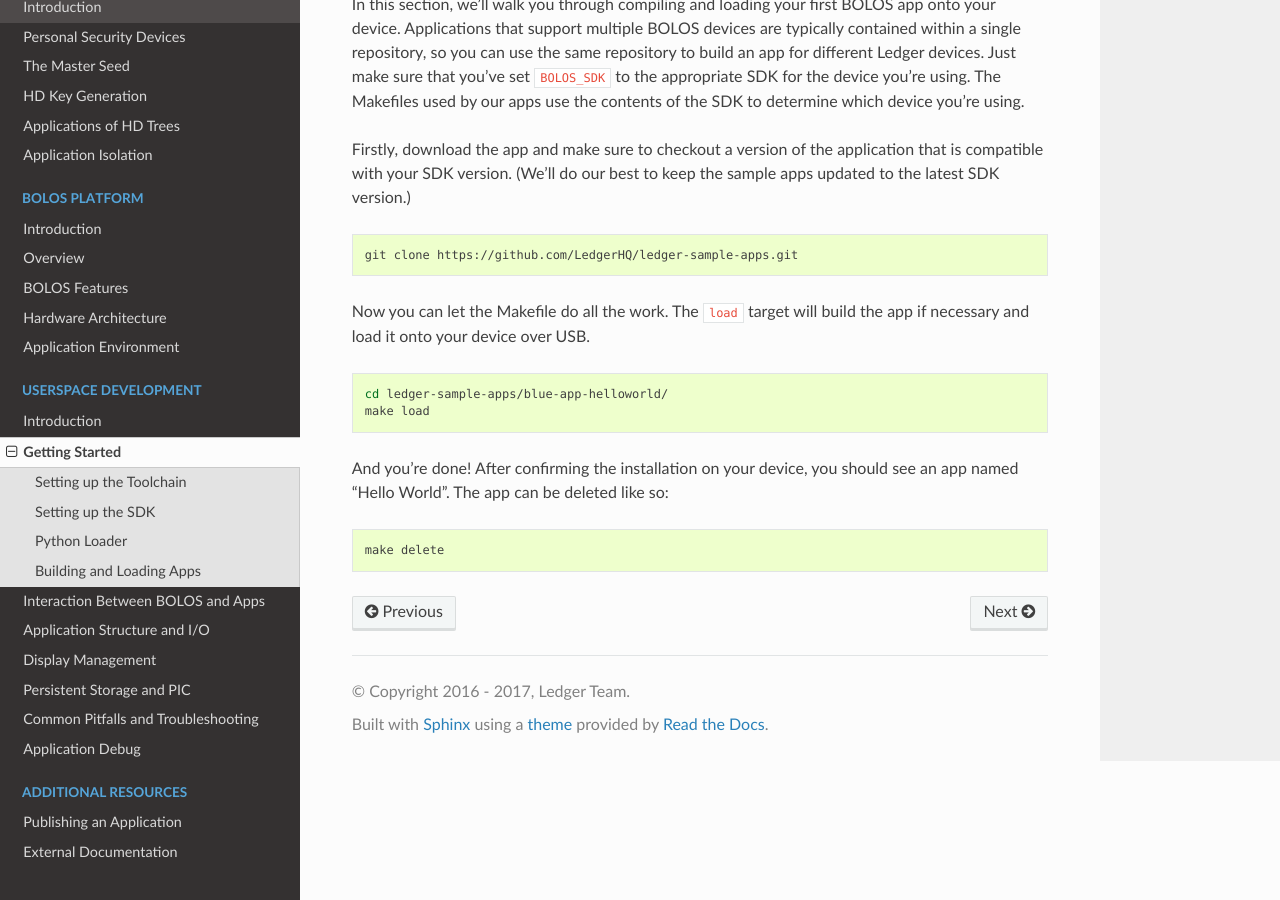
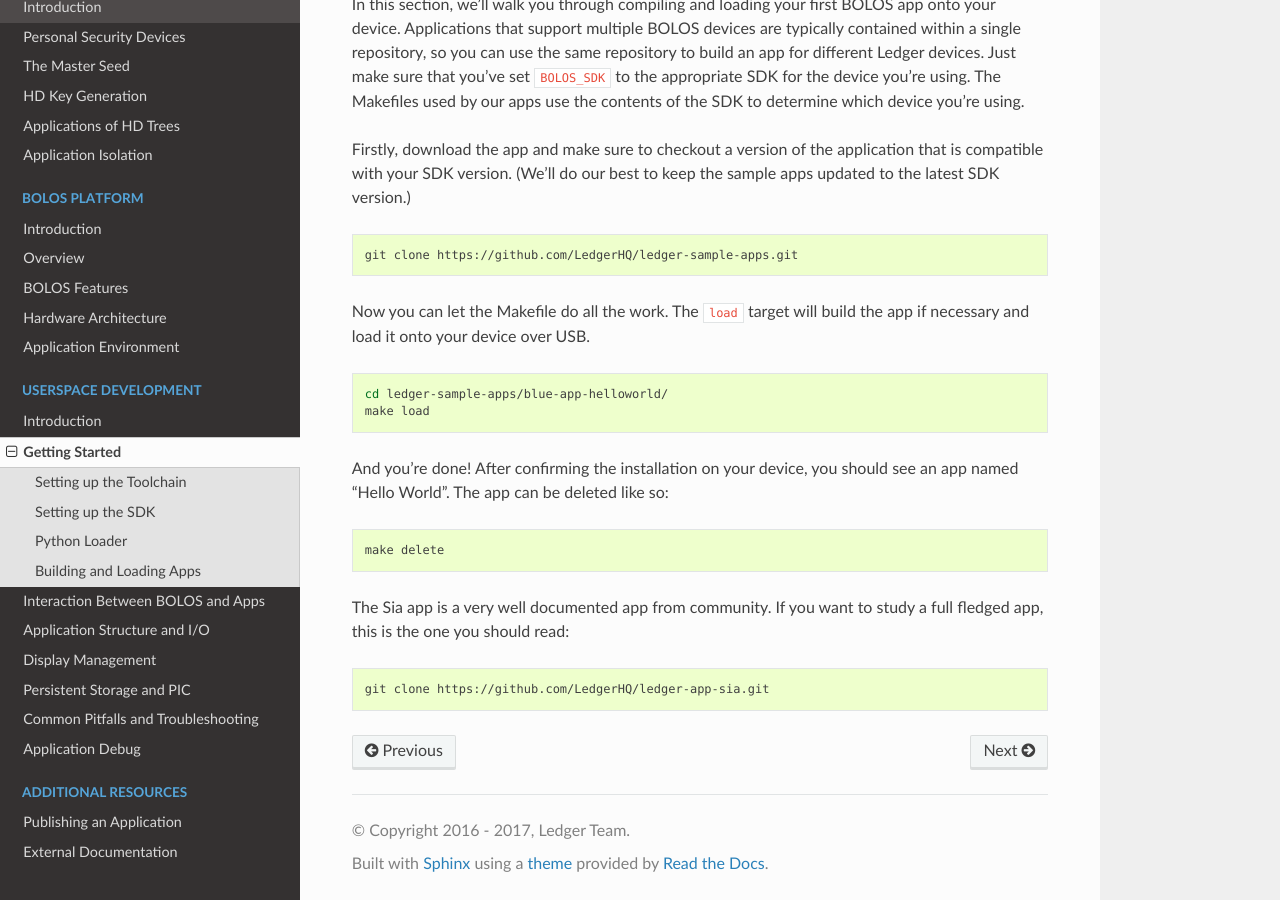
Before and after one commit to LedgerHQ/ledger-dev-doc, a Sphinx documentation site: the page built from source/userspace/getting_started.rst, in a window 1280 px wide and 900 px high, scrolled down 2168 px. Built offline with Sphinx 7.4.7 and the Read the Docs theme 2.0.0, drawn with Linux system fonts in a browser that asks for light colours.

Commit message:
Mention Sia app as a nice starting place

```diff
--- a/source/userspace/getting_started.rst
+++ b/source/userspace/getting_started.rst
@@ -127,3 +127,9 @@ see an app named "Hello World". The app can be deleted like so:
 .. code-block:: bash
 
    make delete
+
+The Sia app is a very well documented app from community. If you want to study a full fledged app, this is the one you should read:
+
+.. code-block:: bash
+
+   git clone https://github.com/LedgerHQ/ledger-app-sia.git
```
